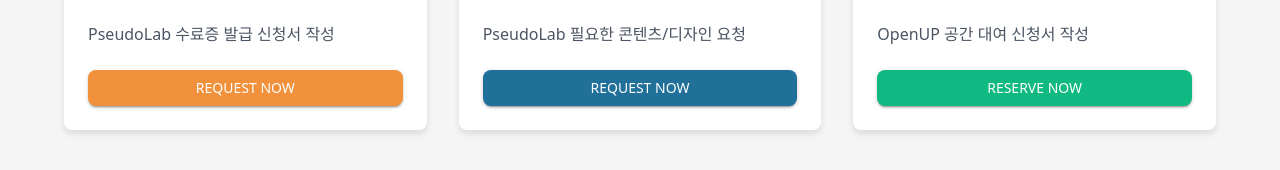
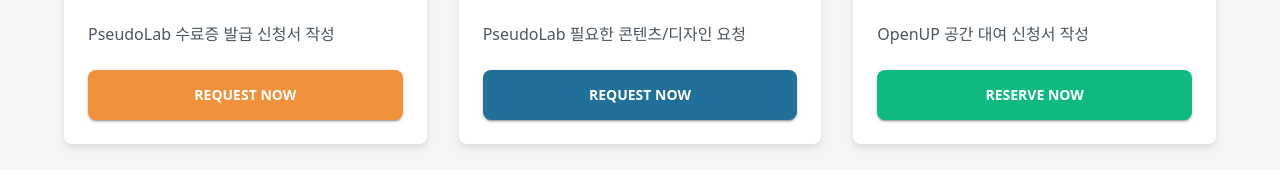
Before and after one commit to Pseudo-Lab/DevFactory, a React (Vite) app in the folder frontend/: page / in a window 1280 px wide. Shown: the part 455-625 px from the top of the page. Built offline with nearby package versions, Linux system fonts and the light colour scheme.

Commit message:
style: bigger button

```diff
--- a/frontend/src/modules/Home/components/Services.tsx
+++ b/frontend/src/modules/Home/components/Services.tsx
@@ -59,6 +59,8 @@
                 borderRadius: colors.borderRadius,
                 textTransform: 'none',
                 '&:hover': { opacity: 0.9, transform: 'translateY(-2px)' },
+                padding: '0.8rem 1.5rem',
+                fontWeight: 600
               }}
               onClick={onOpenCert}
             >
@@ -111,6 +113,8 @@
                 borderRadius: colors.borderRadius,
                 textTransform: 'none',
                 '&:hover': { opacity: 0.9, transform: 'translateY(-2px)' },
+                padding: '0.8rem 1.5rem',
+                fontWeight: 600
               }}
               onClick={onOpenContent}
             >
@@ -163,6 +167,8 @@
                 borderRadius: colors.borderRadius,
                 textTransform: 'none',
                 '&:hover': { opacity: 0.9, transform: 'translateY(-2px)' },
+                padding: '0.8rem 1.5rem',
+                fontWeight: 600
               }}
               onClick={onOpenStudyRoom}
             >
```
